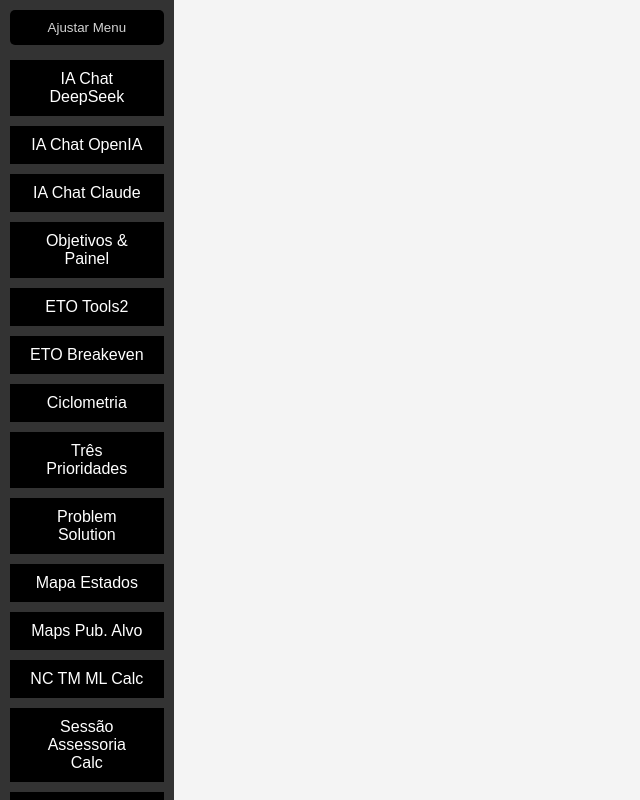
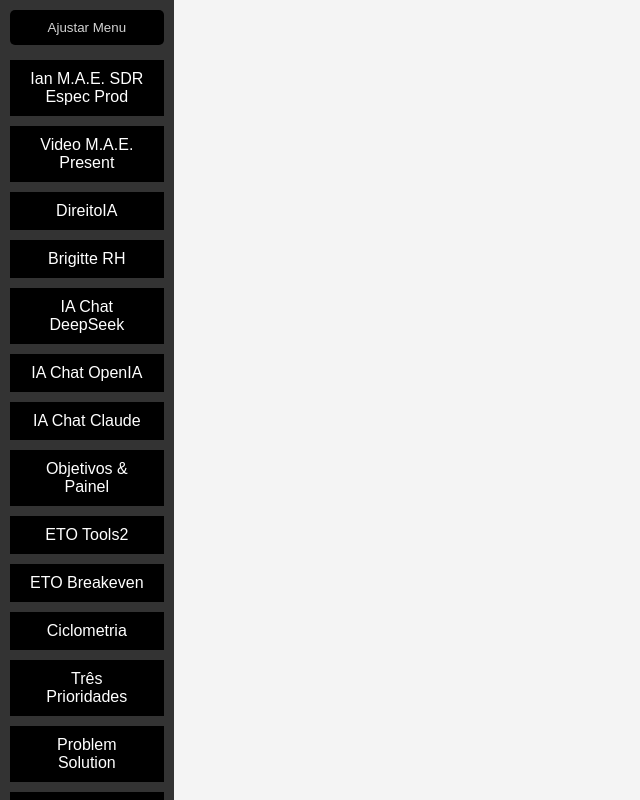
Before and after one commit to sobralfreenat/mae_menu_preloaded_carregado_fixo, a plain HTML site: page index.html in a window 1280 px wide. Shown: the whole page, without its empty margins (0-640 px from the left). Drawn offline with Linux system fonts and the light colour scheme.

Commit message:
Update index.html

```diff
--- a/index.html
+++ b/index.html
@@ -383,6 +383,12 @@
         </div>
     </div>
 
+   <button class="button" onclick="abrirOuFocarJanela('https://sobralfreenat.github.io/mae_sdr_demo/', 'Ian MAE', 400, 600, 2300, 100, this)">Ian M.A.E. SDR Espec Prod </button>
+  <button class="button" onclick="abrirOuFocarJanela('https://ai.invideo.io/watch/0Gxaq1GT6wT', 'Ian MAE', 400, 600, 2300, 100, this)">Video M.A.E. Present </button>
+
+ <button class="button" onclick="abrirOuFocarJanela('https://dash.superagentes.ai/@direitoia', 'Direito IA', 400, 600, 2300, 100, this)">DireitoIA </button>
+ <button class="button" onclick="abrirOuFocarJanela('https://dash.superagentes.ai/@brigitterh', 'Brigitte RH', 400, 600, 2300, 100, this)">Brigitte RH </button>
+
   <button class="button" onclick="abrirOuFocarJanela('https://www.deepseek.com/', 'DeepSeek', 400, 600, 2300, 100, this)">IA Chat DeepSeek</button>
 
    <button class="button" onclick="abrirOuFocarJanela('https://chatgpt.com/share/678dcab2-4de4-800d-9471-4ba1fe6de134', 'ChatGPT', 400, 600, 2300, 100, this)">IA Chat OpenIA</button>
```
